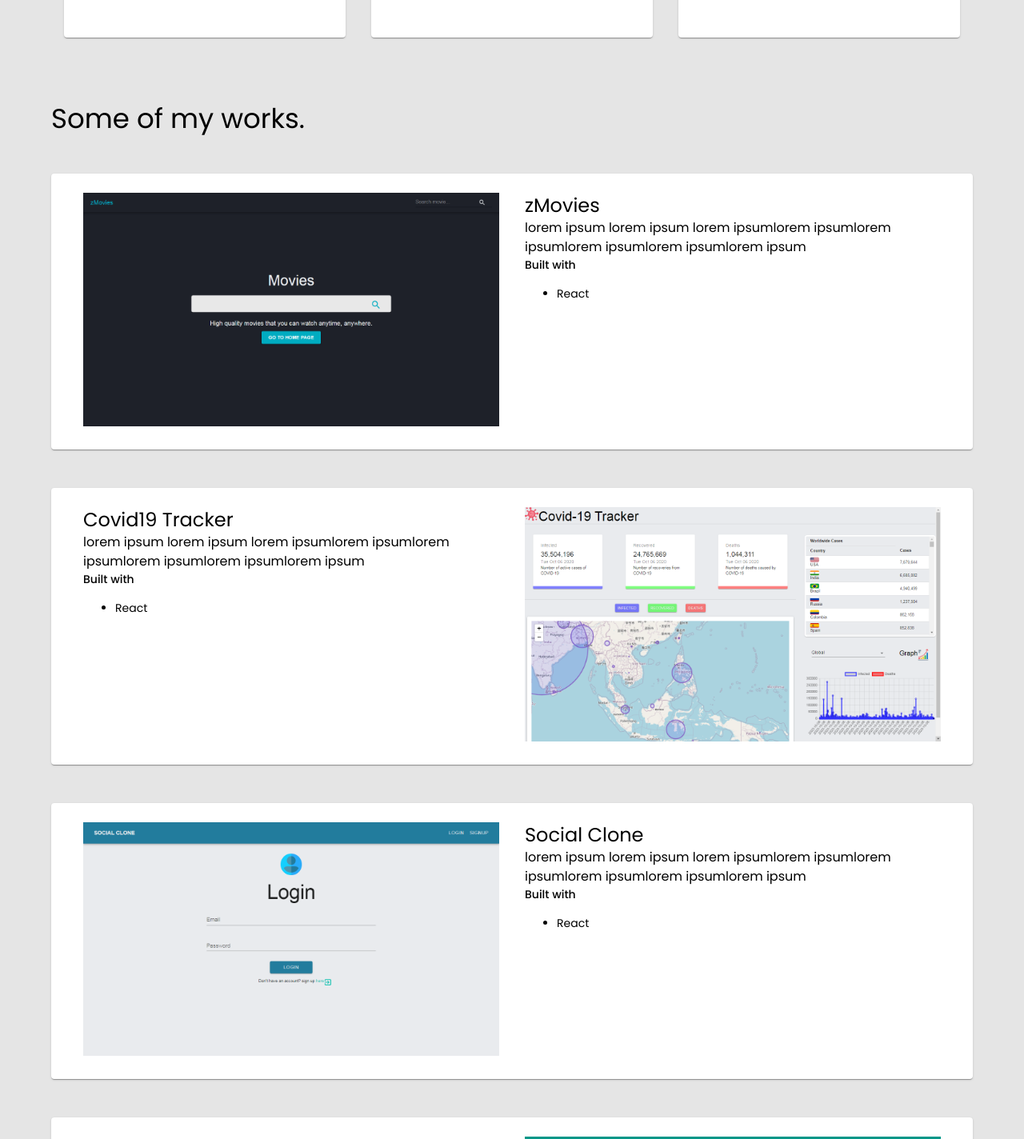
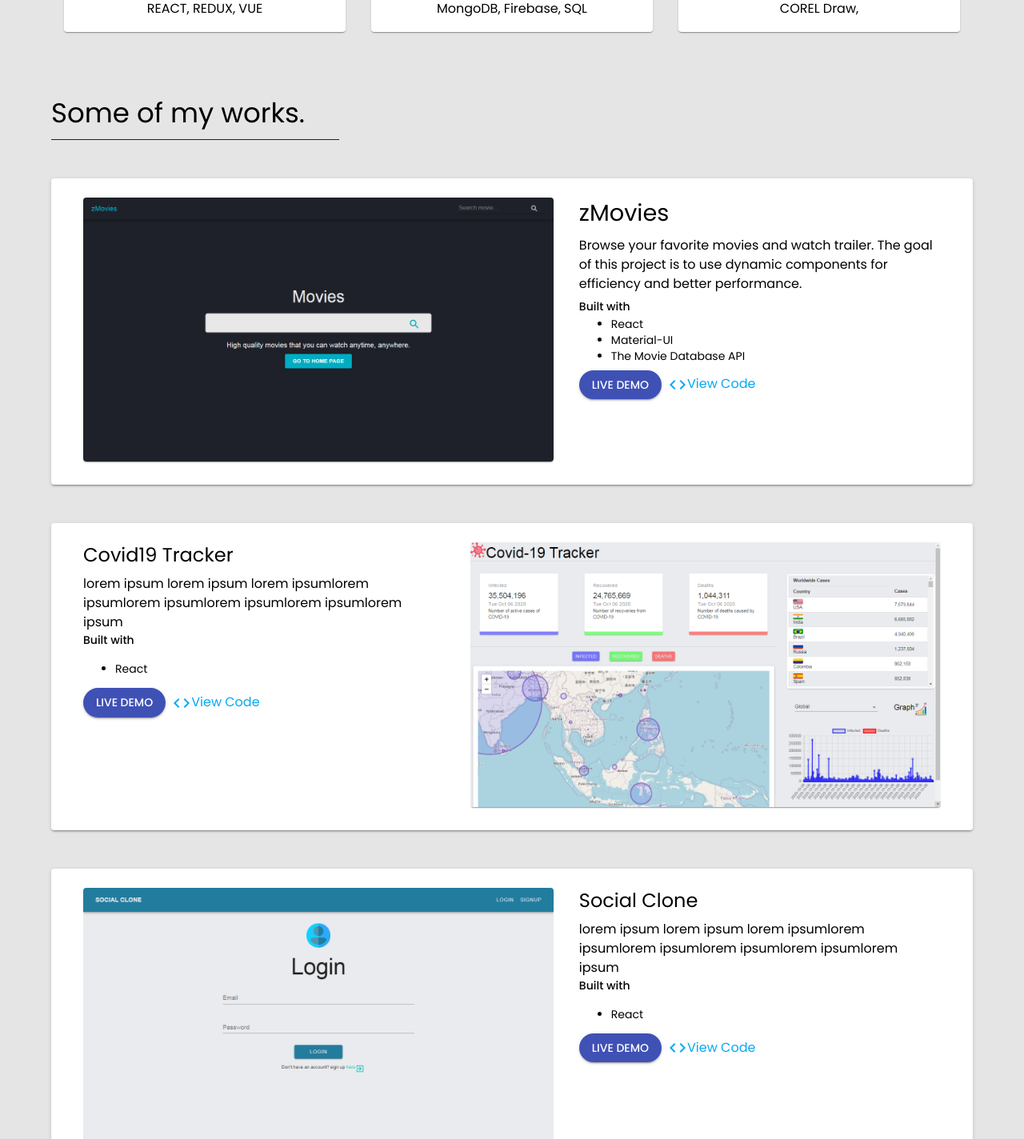
Before and after one commit to kennethryandy/Portfolio, a React (Create React App) app: page / in a window 1280 px wide. Shown: the part 1362-2786 px from the top of the page at 80% size. Built offline with nearby package versions, Linux system fonts and the light colour scheme.

Commit message:
styles added to projects

```diff
--- a/src/components/About/Card/Card.js
+++ b/src/components/About/Card/Card.js
@@ -25,14 +25,18 @@ const useStyles = makeStyles((theme) => ({
     textAlign: "center",
     margin: theme.spacing(2),
     minHeight: 260,
-    minWidth: 320,
     display: "flex",
     flexDirection: "column",
+    "& i": {
+      margin: `${theme.spacing(2)}px auto`,
+      color: "#14213d",
+    },
   },
   hr: {
     backgroundColor: "#14213d",
     width: "40%",
     alignSelf: "center",
+    marginBottom: theme.spacing(1),
   },
 }));
 
@@ -40,7 +44,7 @@ function Card() {
   const classes = useStyles();
   return (
     <Grid container className={classes.container}>
-      <Grid md={4} sm={6} item className={classes.item}>
+      <Grid md={4} sm={6} xs={6} item className={classes.item}>
         <Paper className={classes.paper}>
           <i className="fas fa-laptop-code" />
           <Typography className={classes.title} variant="h6">
@@ -58,7 +62,7 @@ function Card() {
           </Typography>
         </Paper>
       </Grid>
-      <Grid md={4} sm={6} item className={classes.item}>
+      <Grid md={4} sm={6} xs={6} item className={classes.item}>
         <Paper className={classes.paper}>
           <i className="fas fa-database" />
           <Typography className={classes.title} variant="h6">
@@ -76,7 +80,7 @@ function Card() {
           </Typography>
         </Paper>
       </Grid>
-      <Grid md={4} sm={12} item className={classes.item}>
+      <Grid md={4} sm={12} xs={12} item className={classes.item}>
         <Paper className={classes.paper}>
           <i className="fas fa-cogs" />
           <Typography className={classes.title} variant="h6">
@@ -84,7 +88,7 @@ function Card() {
           </Typography>
           <Divider className={classes.hr} variant="middle" />
           <Typography className={classes.skills} variant="body1">
-            Git/Github, CLI, VS Code,
+            NPM, PIP, Git/Github, CLI, VS Code,
           </Typography>
           <Typography className={classes.title} variant="subtitle2">
             Design
--- a/src/components/About/aboutStyles.js
+++ b/src/components/About/aboutStyles.js
@@ -10,11 +10,6 @@ export default makeStyles((theme) => ({
     color: "black",
     margin: "auto",
     width: "90%",
-  },
-  hr: {
-    width: "15%",
-    backgroundColor: "#14213d",
-    marginBottom: theme.spacing(2),
   },
   info: {
     [theme.breakpoints.between("md", "lg")]: { width: "75%" },
--- a/src/components/Home/Home.js
+++ b/src/components/Home/Home.js
@@ -52,9 +52,9 @@ function Home({ nav }) {
             }}
           >
             {!toggled ? (
-              <ToggleOffIcon className={classes.toggleIcon} color="primary" />
+              <ToggleOffIcon className={classes.toggleIcon} />
             ) : (
-              <ToggleOnIcon className={classes.toggleIcon} color="primary" />
+              <ToggleOnIcon className={classes.toggleIcon} />
             )}
           </IconButton>
         </div>
--- a/src/components/Home/homeStyles.js
+++ b/src/components/Home/homeStyles.js
@@ -55,7 +55,7 @@ export default makeStyles((theme) => ({
   },
   iconContainer: {
     width: "100%",
-    textAlignLast: "center",
+    textAlign: "-webkit-center",
     position: "absolute",
     bottom: 0,
     margin: "50px 0",
@@ -65,6 +65,7 @@ export default makeStyles((theme) => ({
     fontSize: "2.6rem !important",
     transform: "rotate(90deg)",
     zIndex: 3,
+    color: "#4dabf5",
   },
   iconButton: {
     "-webkit-animation": "$bounce 3s infinite",
--- a/src/components/Project/Project.js
+++ b/src/components/Project/Project.js
@@ -1,27 +1,100 @@
-import React from "react";
+import React, { useState } from "react";
 import covid19 from "../../assets/covid19.png";
 import zmovies from "../../assets/zmovies.png";
 import socialclone from "../../assets/socialclone.png";
 import quizgame from "../../assets/quizgame.png";
 //material-ui
-import { Paper, Typography } from "@material-ui/core";
+import { Button, Divider, Link, Paper, Typography } from "@material-ui/core";
 import projectStyles from "./projectStyles";
+import CodeIcon from "@material-ui/icons/Code";
+import ArrowIcon from "@material-ui/icons/ArrowForwardIos";
 
 function Project() {
   const classes = projectStyles();
+  const [isHover, setIsHover] = useState(false);
+
+  console.log(isHover);
   return (
     <section className={classes.project} id="projects">
       <div className={classes.appBarSpacer} />
       <Typography variant="h4" className={classes.title} gutterBottom>
         Some of my works.
       </Typography>
-      <Paper className={classes.projectItem}>
-        <div className={classes.imgContainer}>
-          <img src={zmovies} alt="zmovies" />
+      <Divider className={classes.hr} />
+      <Paper className={classes.projectItem} elevation={2}>
+        <div
+          className={classes.imgContainer}
+          onMouseEnter={() => setIsHover(true)}
+          onMouseLeave={() => setIsHover(false)}
+          onTouchStart={() => setIsHover(true)}
+          onTouchEnd={() => setIsHover(false)}
+        >
+          <a
+            href="https://zmovies.netlify.app"
+            target="_blank"
+            rel="noopener noreferrer"
+          >
+            <img src={zmovies} alt="zmovies" />
+          </a>
+          {isHover && (
+            <div className={classes.imgLink}>
+              <Button
+                href="https://zmovies.netlify.app"
+                target="_blank"
+                rel="noopener noreferrer"
+                variant="outlined"
+                endIcon={<ArrowIcon />}
+              >
+                View Project
+              </Button>
+            </div>
+          )}
         </div>
         <div className={classes.projectInfo}>
+          <div className={classes.infoText}>
+            <Typography variant="h5" gutterBottom>
+              zMovies
+            </Typography>
+            <Typography variant="body1" gutterBottom>
+              Browse your favorite movies and watch trailer. The goal of this
+              project is to use dynamic components for efficiency and better
+              performance.
+            </Typography>
+            <Typography variant="subtitle2">Built with</Typography>
+            <ul>
+              <li>React</li>
+              <li>Material-UI</li>
+              <li>The Movie Database API</li>
+            </ul>
+          </div>
+          <div className={classes.projectButtons}>
+            <Button
+              href="https://zmovies.netlify.app"
+              color="primary"
+              variant="contained"
+              target="_blank"
+              rel="noopener noreferrer"
+              className={classes.demo}
+            >
+              Live Demo
+            </Button>
+            <Link
+              href="https://github.com/kennethryandy/movie-app"
+              target="_blank"
+              rel="noopener noreferrer"
+              className={classes.code}
+            >
+              <CodeIcon /> View Code
+            </Link>
+          </div>
+        </div>
+      </Paper>
+      <Paper className={classes.projectItem} elevation={2}>
+        <div className={classes.projectInfo}>
           <div>
-            <Typography variant="h5">zMovies</Typography>
+            <Typography variant="h5" gutterBottom>
+              Covid19 Tracker
+            </Typography>
             <Typography variant="body1">
               lorem ipsum lorem ipsum lorem ipsumlorem ipsumlorem ipsumlorem
               ipsumlorem ipsumlorem ipsum
@@ -31,12 +104,52 @@ function Project() {
               <li>React</li>
             </ul>
           </div>
+          <div className={classes.projectButtons}>
+            <Button
+              href="https://covid19-status-track.netlify.app"
+              color="primary"
+              variant="contained"
+              target="_blank"
+              rel="noopener noreferrer"
+              className={classes.demo}
+            >
+              Live Demo
+            </Button>
+            <Link
+              href="https://github.com/kennethryandy/Covid-19-Tracker"
+              target="_blank"
+              rel="noopener noreferrer"
+              className={classes.code}
+            >
+              <CodeIcon /> View Code
+            </Link>
+          </div>
+        </div>
+        <div className={classes.imgContainer}>
+          <a
+            href="https://covid19-status-track.netlify.app"
+            target="_blank"
+            rel="noopener noreferrer"
+          >
+            <img src={covid19} alt="covid19-tracker" />
+          </a>
         </div>
       </Paper>
-      <Paper className={classes.projectItem}>
+      <Paper className={classes.projectItem} elevation={2}>
+        <div className={classes.imgContainer}>
+          <a
+            href="https://socialclone.netlify.app"
+            target="_blank"
+            rel="noopener noreferrer"
+          >
+            <img src={socialclone} alt="socialclone" />
+          </a>
+        </div>
         <div className={classes.projectInfo}>
           <div>
-            <Typography variant="h5">Covid19 Tracker</Typography>
+            <Typography variant="h5" gutterBottom>
+              Social Clone
+            </Typography>
             <Typography variant="body1">
               lorem ipsum lorem ipsum lorem ipsumlorem ipsumlorem ipsumlorem
               ipsumlorem ipsumlorem ipsum
@@ -46,18 +159,34 @@ function Project() {
               <li>React</li>
             </ul>
           </div>
-        </div>
-        <div className={classes.imgContainer}>
-          <img src={covid19} alt="covid19-tracker" />
+          <div className={classes.projectButtons}>
+            <Button
+              href="https://socialclone.netlify.app"
+              color="primary"
+              variant="contained"
+              target="_blank"
+              rel="noopener noreferrer"
+              className={classes.demo}
+            >
+              Live Demo
+            </Button>
+            <Link
+              href="https://socialclone.netlify.app"
+              target="_blank"
+              rel="noopener noreferrer"
+              className={classes.code}
+            >
+              <CodeIcon /> View Code
+            </Link>
+          </div>
         </div>
       </Paper>
-      <Paper className={classes.projectItem}>
-        <div className={classes.imgContainer}>
-          <img src={socialclone} alt="socialclone" />
-        </div>
+      <Paper className={classes.projectItem} elevation={2}>
         <div className={classes.projectInfo}>
           <div>
-            <Typography variant="h5">Social Clone</Typography>
+            <Typography variant="h5" gutterBottom>
+              Quiz Game
+            </Typography>
             <Typography variant="body1">
               lorem ipsum lorem ipsum lorem ipsumlorem ipsumlorem ipsumlorem
               ipsumlorem ipsumlorem ipsum
@@ -67,24 +196,26 @@ function Project() {
               <li>React</li>
             </ul>
           </div>
-        </div>
-      </Paper>
-      <Paper className={classes.projectItem}>
-        <div className={classes.projectInfo}>
-          <div>
-            <Typography variant="h5">Quiz Game</Typography>
-            <Typography variant="body1">
-              lorem ipsum lorem ipsum lorem ipsumlorem ipsumlorem ipsumlorem
-              ipsumlorem ipsumlorem ipsum
-            </Typography>
-            <Typography variant="subtitle2">Built with</Typography>
-            <ul>
-              <li>React</li>
-            </ul>
+          <div className={classes.projectButtons}>
+            <Button
+              color="primary"
+              variant="contained"
+              className={classes.demo}
+              href="#"
+              target="_blank"
+              rel="noopener noreferrer"
+            >
+              Live Demo
+            </Button>
+            <Link href="#" className={classes.code} rel="noopener noreferrer">
+              <CodeIcon /> View Code
+            </Link>
           </div>
         </div>
         <div className={classes.imgContainer}>
-          <img src={quizgame} alt="Quiz Game" />
+          <a href="#" target="_blank" rel="noopener noreferrer">
+            <img src={quizgame} alt="Quiz Game" />
+          </a>
         </div>
       </Paper>
     </section>
--- a/src/components/Project/projectStyles.js
+++ b/src/components/Project/projectStyles.js
@@ -17,15 +17,83 @@ export default makeStyles((theme) => ({
     color: "black",
   },
   imgContainer: {
-    flex: 1,
+    flex: 1.3,
     margin: `0 ${theme.spacing(2)}px`,
+    position: "relative",
+    "& a": {
+      overflow: "hidden",
+      display: "block",
+    },
+    "&:hover:after": {
+      content: '""',
+      transition: "all,ease-in-out .2s",
+      position: "absolute",
+      cursor: "pointer",
+      top: 0,
+      zIndex: 1,
+      width: "100%",
+      height: "100%",
+      backgroundColor: "rgba(21,21,21,0)",
+      borderRadius: 4,
+      backgroundImage:
+        "-webkit-linear-gradient(180deg,rgba(21,21,21,0),#14213d), -webkit-linear-gradient(360deg,rgba(21,21,21,0),#14213d)",
+    },
+    "&:hover img": { transform: "scale(1.1)" },
     "& img": {
       width: "100%",
+      height: "auto",
+      objectFit: "cover",
+      borderRadius: 4,
+      transition: `transform 200ms ${theme.transitions.easing.easeInOut}`,
+      boxShadow:
+        "0px 2px 1px -1px rgba(0,0,0,0.2), 0px 1px 1px 0px rgba(0,0,0,0.14), 0px 1px 3px 0px rgba(0,0,0,0.12)",
     },
+    [theme.breakpoints.only("xs")]: { display: "none" },
   },
   projectInfo: {
     flex: 1,
     alignSelf: "flex-start",
     margin: `0 ${theme.spacing(2)}px`,
+    [theme.breakpoints.only("xs")]: { margin: `0 ${theme.spacing(4)}px` },
+  },
+  infoText: {
+    "& h5": { fontSize: "1.8rem" },
+    "& ul": { margin: 0, marginBottom: theme.spacing(1) },
+  },
+  projectButtons: {
+    display: "flex",
+  },
+  code: {
+    "&:hover": {
+      color: "#0276aa",
+    },
+    color: "#03a9f4",
+    display: "flex",
+    alignItems: "center",
+    cursor: "pointer",
+    fontSize: "1rem",
+  },
+  demo: {
+    borderRadius: "999px",
+    marginRight: theme.spacing(1),
+    [theme.breakpoints.only("sm")]: { fontSize: 10 },
+  },
+  hr: {
+    backgroundColor: "#14213d",
+    width: 360,
+    marginBottom: theme.spacing(1),
+  },
+  imgLink: {
+    position: "absolute",
+    bottom: "50%",
+    left: "30%",
+    zIndex: 99,
+    color: "#4dabf5",
+    "& a": {
+      display: "flex",
+      border: "none",
+      color: "#4dabf5",
+      fontSize: "1rem",
+    },
   },
 }));
```
Also changed, not shown: src/App.js (+6 -6 lines), src/components/About/About.js (+4 -3 lines), src/components/Layout/navbarStyles.js (+4 -4 lines).
